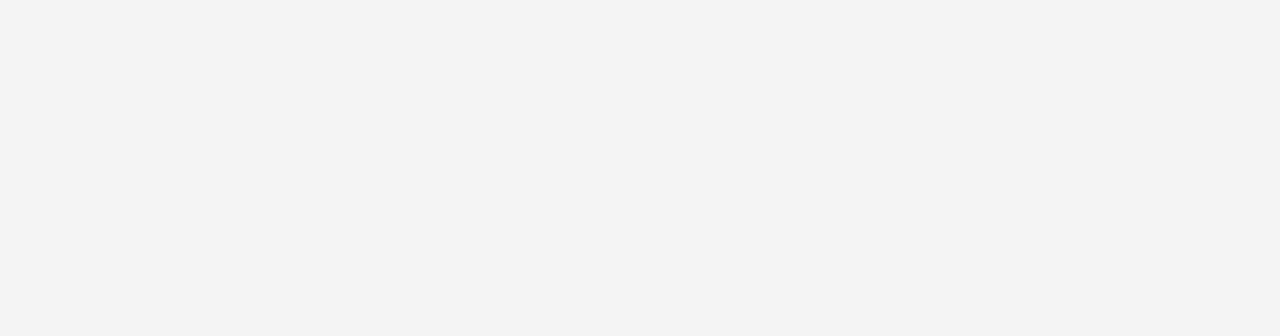
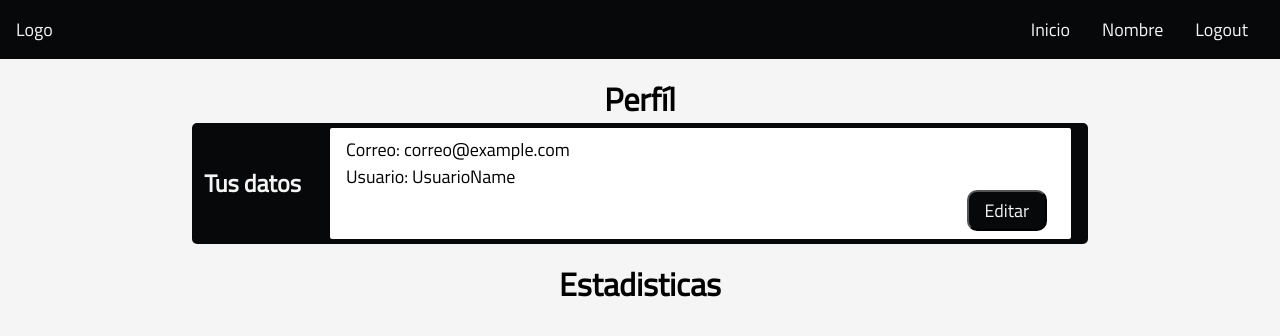
Before and after one commit to FernandoMtz54744/musicademy, a React (Create React App) app: page /Perfil in a window 1280 px wide. Before the commit this address had no page. Shown: the top 336 px of the page. Built offline with nearby package versions, Linux system fonts and the light colour scheme.

Commit message:
Perfil page css

```diff
--- a/src/App.js
+++ b/src/App.js
@@ -4,6 +4,7 @@ import LoginContainer from './containers/LoginContainer';
 import RegistroContainer from './containers/RegistroContainer';
 import ModulosContainer from './containers/ModulosContainer';
 import TeoriaContainer from './containers/TeoriaContainer';
+import PerfilContainer from './containers/PerfilContainer';
 
 function App() {
   return (
@@ -12,6 +13,7 @@ function App() {
         <Route path='/' element={<IndexContainer/>}/>
         <Route path='/Login' element={<LoginContainer/>}/>
         <Route path='/Registro' element={<RegistroContainer/>}/>
+        <Route path='/Perfil' element={<PerfilContainer/>}/>
         <Route path='/Modulos' element={<ModulosContainer/>}/>
         <Route path='/Teoria' element={<TeoriaContainer/>}/>
       </Routes>
--- /dev/null
+++ b/src/containers/PerfilContainer.jsx
@@ -0,0 +1,8 @@
+import React from 'react'
+import Perfil from '../pages/Perfil'
+
+export default function PerfilContainer() {
+  return (
+    <Perfil/>
+  )
+}
--- a/src/pages/Header.jsx
+++ b/src/pages/Header.jsx
@@ -6,6 +6,7 @@ export default function Header({headerColor}) {
     <header className={`header ${headerColor}`}>
         <p>Logo</p>
         <div className='header-links'>
+          <Link to="/Modulos">Inicio</Link>
           <Link to="/Perfil">Nombre</Link>
           <Link to="/">Logout</Link>
         </div>
--- /dev/null
+++ b/src/pages/Perfil.jsx
@@ -0,0 +1,27 @@
+import React from 'react'
+import Header from './Header'
+import "../styles/perfil.css"
+
+export default function Perfil() {
+  return (
+    <div>
+        <Header headerColor={"header-black"}/>
+        <main className='main-perfil'>
+            <h1>Perfíl</h1>
+            <div className='form-container-perfil'>
+                <h2>Tus datos</h2>
+                <form action="" className='perfil-form'>
+                    <p>Correo: correo@example.com</p>
+                    <p>Usuario: UsuarioName</p>
+                    <div className='button-container-perfil'>
+                        <input className='input-button-pefil' type="submit" name='editar' value="Editar"/>
+                    </div>
+                </form>
+            </div>
+            <div>
+                <h1>Estadisticas</h1>
+            </div>
+        </main>
+    </div>
+  )
+}
--- /dev/null
+++ b/src/styles/perfil.css
@@ -0,0 +1,52 @@
+.main-perfil{
+    display: flex;
+    flex-direction: column;
+    justify-content: center;
+    align-items: center;
+}
+
+.main-perfil h1{
+    padding-top: 1rem;
+}
+
+.form-container-perfil{
+    background-color: var(--black);
+    width: 70vw;
+    color: whitesmoke;
+    display: flex;
+    flex-direction: row;
+    justify-content: space-around;
+    align-items: center;
+    border-radius: 5px;
+}
+
+.perfil-form{
+    background-color: white;
+    color: black;
+    width: 80%;
+    border: 5px solid var(--black);
+    padding: 0.5rem 0.5rem 0.5rem 1rem;
+    border-radius: 7px;
+    font-size: large;
+}
+
+.button-container-perfil{
+    display: flex;
+    flex-direction: row;
+    align-items: center;
+    justify-content: flex-end;
+}
+
+.input-button-pefil{
+    background-color: var(--black);
+    color: whitesmoke;
+    font-size: large;
+    margin-right: 1rem;
+    padding: 0.3rem;
+    border-radius: 10px;
+    width: 5rem;
+}
+
+.input-button-pefil:hover{
+    cursor: pointer;
+}
```
